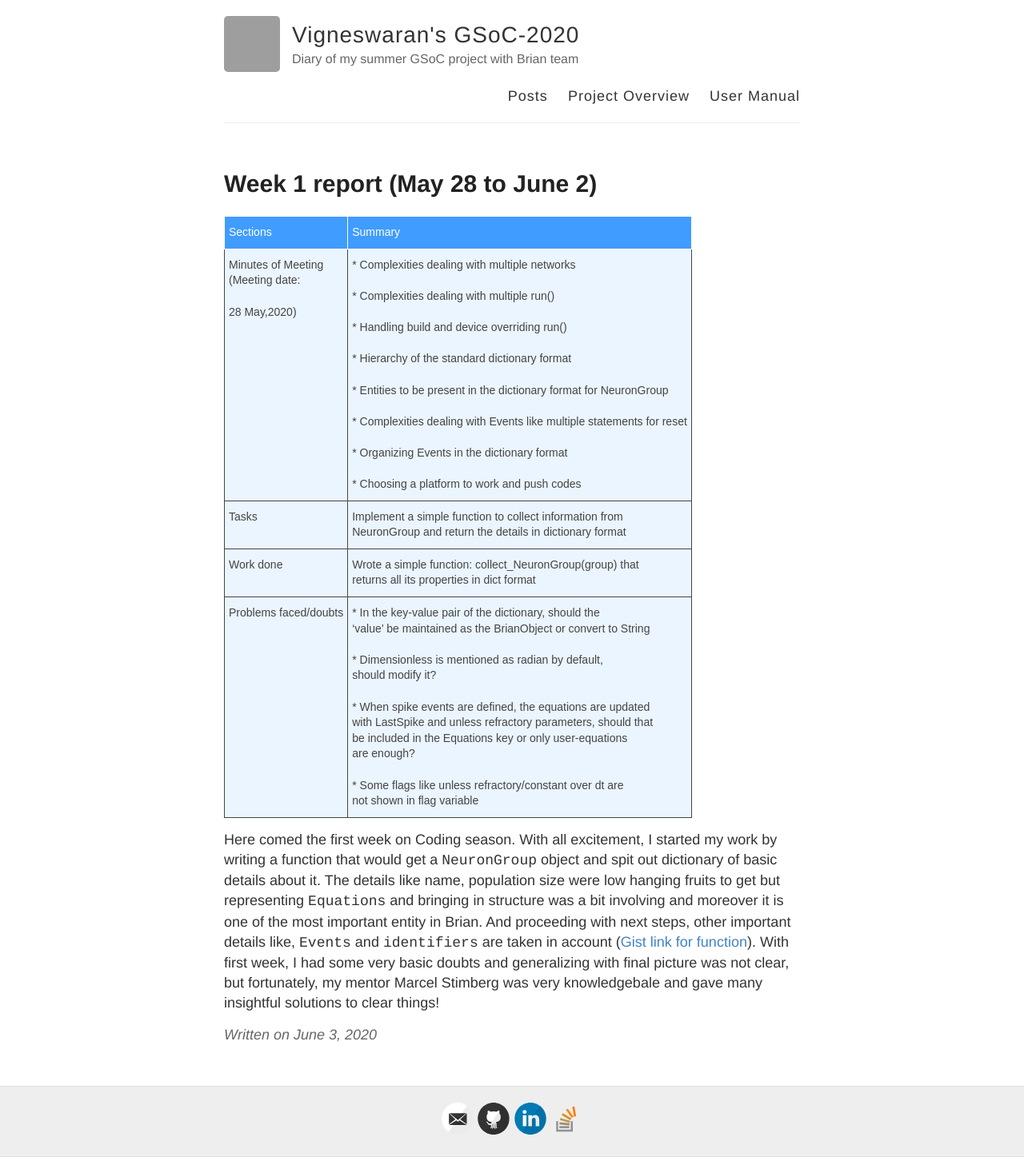
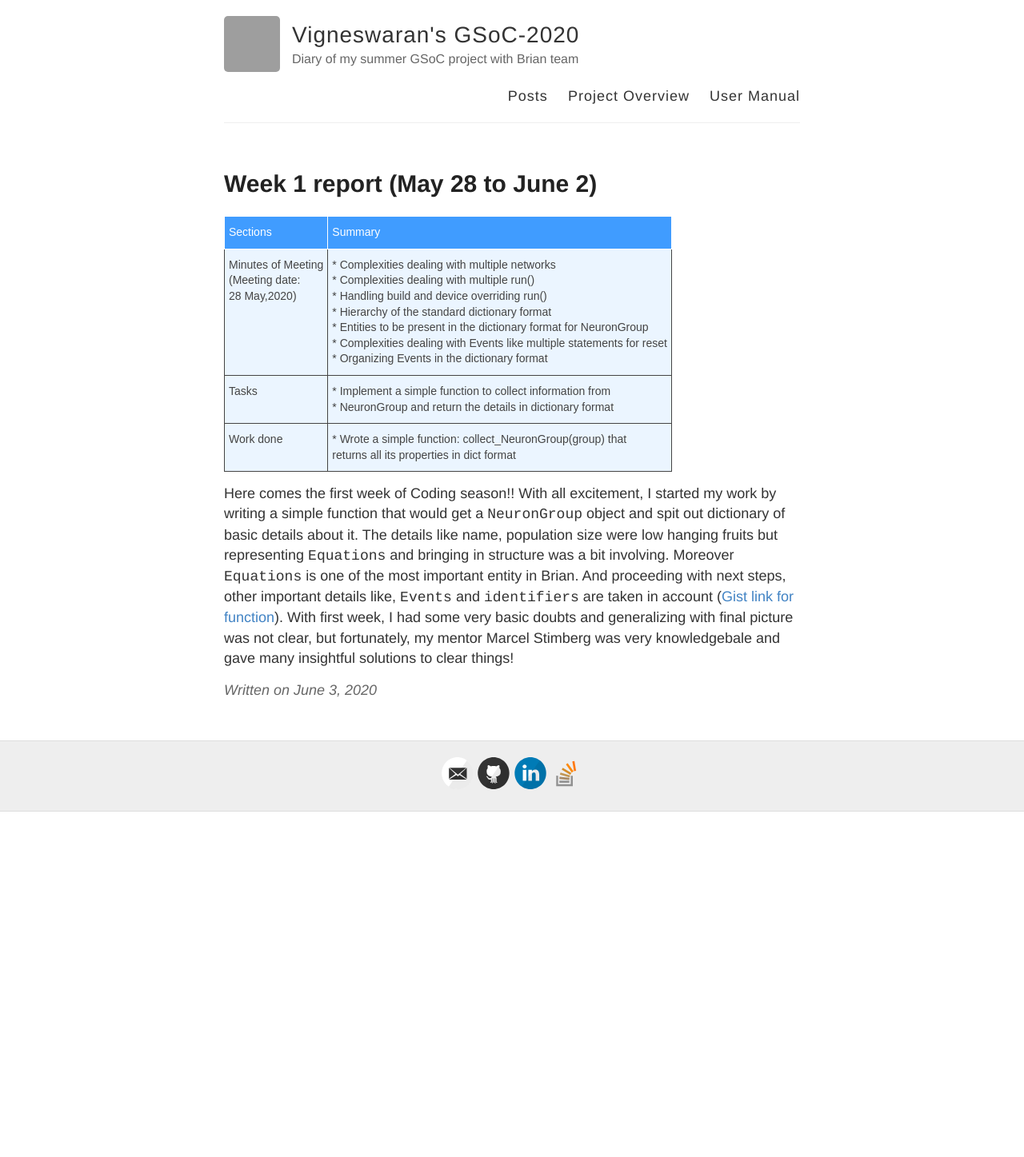
Before and after one commit to vigneswaran-chandrasekaran/Vigneswaran-chandrasekaran.github.io, a Jekyll site: the page built from _posts/2020-06-03-post3.md, in a window 1280 px wide. Shown: the whole page at 80% size. Built offline with Jekyll 4.4.1, drawn with Linux system fonts in a browser that asks for light colours; comment, search, counter and statistics services are not loaded; after the commit the page ends 1015 px from its top, so only the background shows below that; grey boxes are pictures that could not be loaded.

Commit message:
Refactoring

````diff
--- a/_posts/2020-06-03-post3.md
+++ b/_posts/2020-06-03-post3.md
@@ -19,29 +19,26 @@ title: Week 1 report (May 28 to June 2)
 </thead>
 <tbody>
   <tr>
-    <td class="tg-0pky">Minutes of Meeting<br>(Meeting date: <br><br>28 May,2020)</td>
-    <td class="tg-0pky">* Complexities dealing with multiple networks<br><br>* Complexities dealing with multiple run()<br><br>* Handling build and device overriding run()<br><br>* Hierarchy of the standard dictionary format<br><br>* Entities to be present in the dictionary format for NeuronGroup<br><br>* Complexities dealing with Events like multiple statements for reset<br><br>* Organizing Events in the dictionary format<br><br>* Choosing a platform to work and push codes</td>
+    <td class="tg-0pky">Minutes of Meeting<br>(Meeting date: <br>28 May,2020)</td>
+    <td class="tg-0pky">* Complexities dealing with multiple networks<br>* Complexities dealing with multiple run()<br>* Handling build and device overriding run()<br>* Hierarchy of the standard dictionary format<br>* Entities to be present in the dictionary format for NeuronGroup<br>* Complexities dealing with Events like multiple statements for reset<br>* Organizing Events in the dictionary format</td>
   </tr>
   <tr>
     <td class="tg-0pky">Tasks</td>
-    <td class="tg-0pky">Implement a simple function to collect information from <br>NeuronGroup and return the details in dictionary format</td>
+    <td class="tg-0pky">* Implement a simple function to collect information from <br>* NeuronGroup and return the details in dictionary format</td>
   </tr>
   <tr>
     <td class="tg-0pky">Work done</td>
-    <td class="tg-0pky">Wrote a simple function: collect_NeuronGroup(group) that<br>returns all its properties in dict format<br></td>
-  </tr>
-  <tr>
-    <td class="tg-0pky">Problems faced/doubts</td>
-    <td class="tg-0pky">* In the key-value pair of the dictionary, should the<br>‘value’ be maintained as the BrianObject or convert to String<br><br>* Dimensionless is mentioned as radian by default,<br>should modify it?<br><br>* When spike events are defined, the equations are updated<br>with LastSpike and unless refractory parameters, should that<br>be included in the Equations key or only user-equations <br>are enough?<br><br>* Some flags like unless refractory/constant over dt are<br>not shown in flag variable<br></td>
+    <td class="tg-0pky">* Wrote a simple function: collect_NeuronGroup(group) that<br>returns all its properties in dict format<br></td>
   </tr>
 </tbody>
 </table>
 
-Here comed the first week on Coding season. With all excitement, I started my work by writing a function
-that would get a `NeuronGroup` object and spit out dictionary of basic details about it. The details
-like name, population size were low hanging fruits to get but representing `Equations` and bringing in
-structure was a bit involving and moreover it is one of the most important entity in Brian.
-And proceeding with next steps, other important details like, `Events` and `identifiers` are taken in
+Here comes the first week of Coding season!!
+With all excitement, I started my work by writing a simple function that would get
+a ```NeuronGroup``` object and spit out dictionary of basic details about it. The details
+like name, population size were low hanging fruits but representing ```Equations``` and bringing in
+structure was a bit involving. Moreover ```Equations``` is one of the most important entity in Brian.
+And proceeding with next steps, other important details like, ```Events``` and ```identifiers``` are taken in
 account ([Gist link for function](https://gist.github.com/Vigneswaran-Chandrasekaran/0b72fccde4184905efa2c60565a0e018)).
 With first week, I had some very basic doubts and generalizing with final picture was not clear, but fortunately, my mentor
 Marcel Stimberg was very knowledgebale and gave many insightful solutions to clear things!
````
Also changed, not shown: _posts/2020-05-31-post1.md (+7 -7 lines), _posts/2020-05-31-post2.md (+12 -11 lines).
